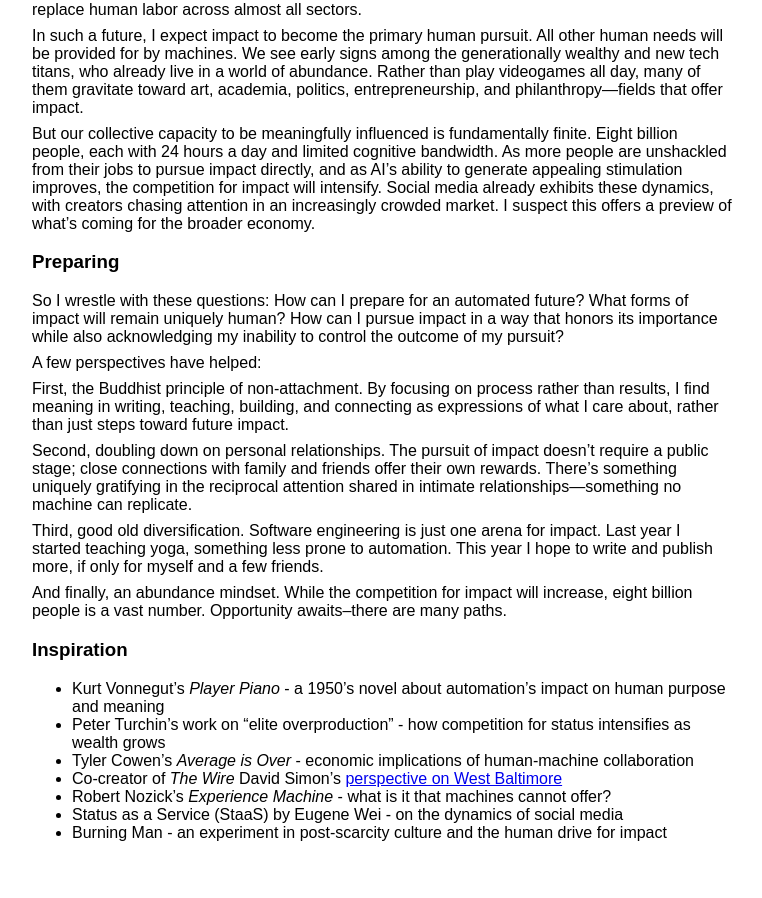
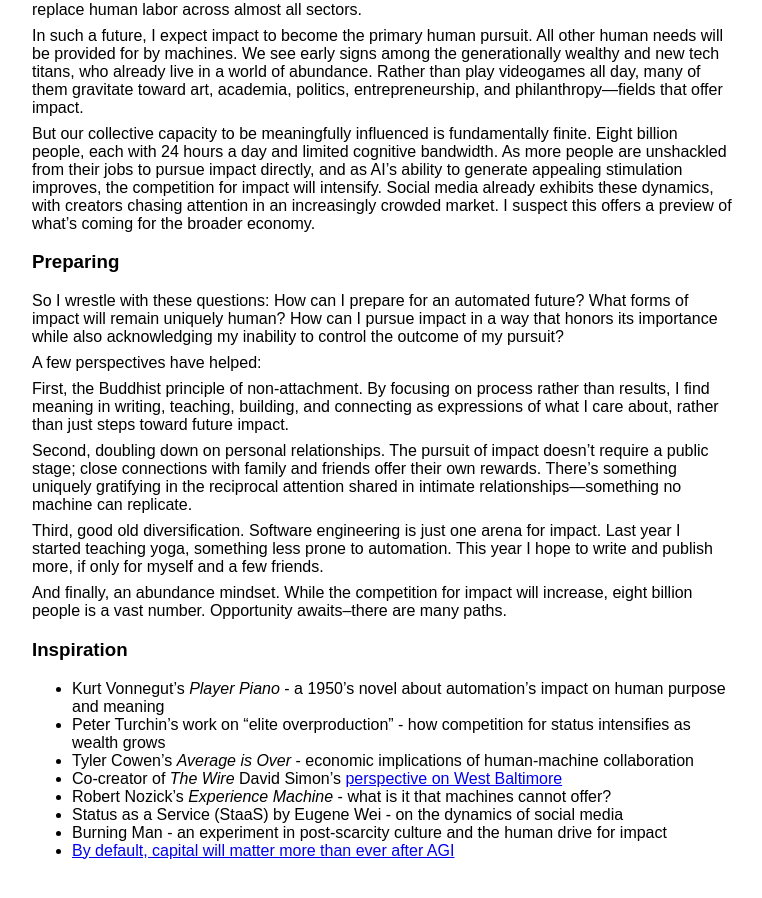
Before and after one commit to maxh/maxheinritz.com, a Jekyll site: the page built from _posts/2024-12-30-the-last-finite-resource.md, in a window 1280 px wide and 900 px high, scrolled down 1257 px. Shown: the whole window, without its empty margins (108-870 px from the left). Built offline with Jekyll 4.4.1, drawn with Linux system fonts in a browser that asks for light colours.

Commit message:
add link

```diff
--- a/_posts/2024-12-30-the-last-finite-resource.md
+++ b/_posts/2024-12-30-the-last-finite-resource.md
@@ -67,3 +67,4 @@ And finally, an abundance mindset. While the competition for impact will increas
 - Robert Nozick's _Experience Machine_ - what is it that machines cannot offer?
 - Status as a Service (StaaS) by Eugene Wei - on the dynamics of social media
 - Burning Man - an experiment in post-scarcity culture and the human drive for impact
+- [By default, capital will matter more than ever after AGI](https://www.lesswrong.com/posts/KFFaKu27FNugCHFmh/by-default-capital-will-matter-more-than-ever-after-agi)
```
